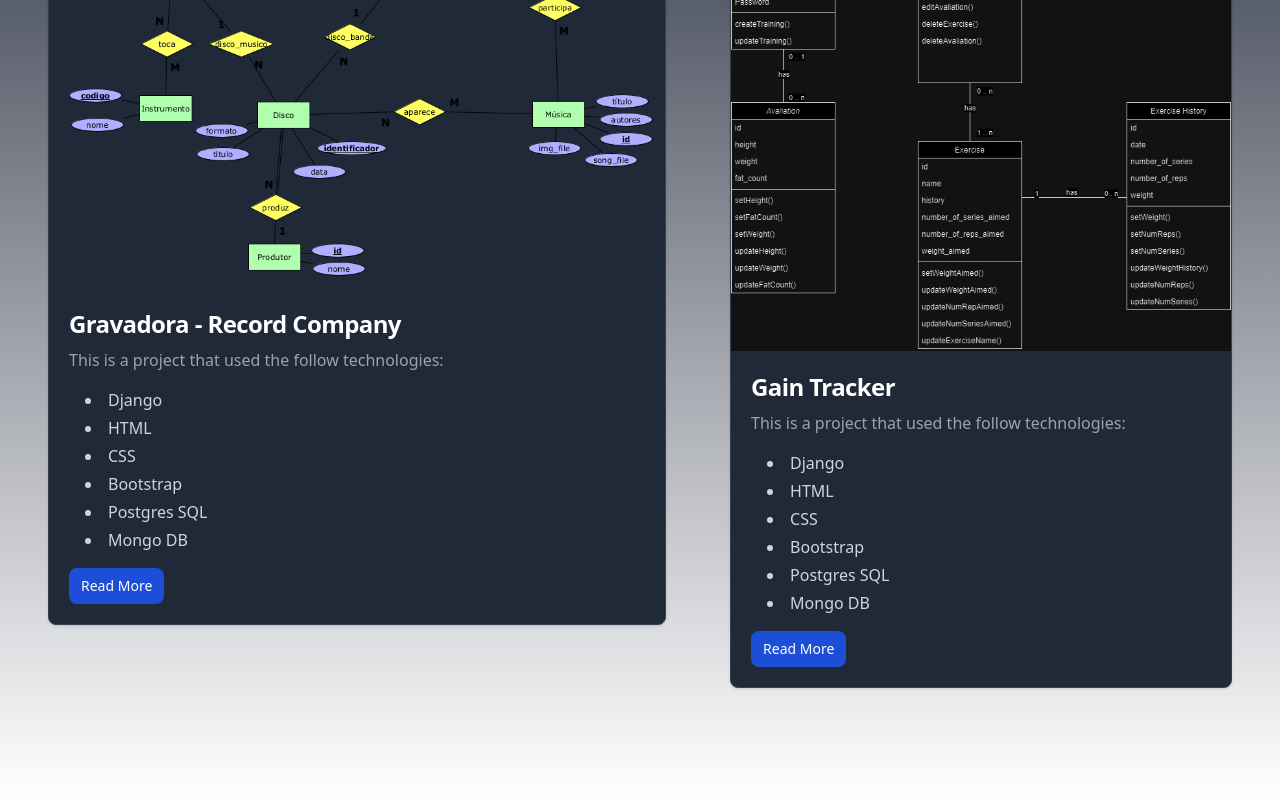
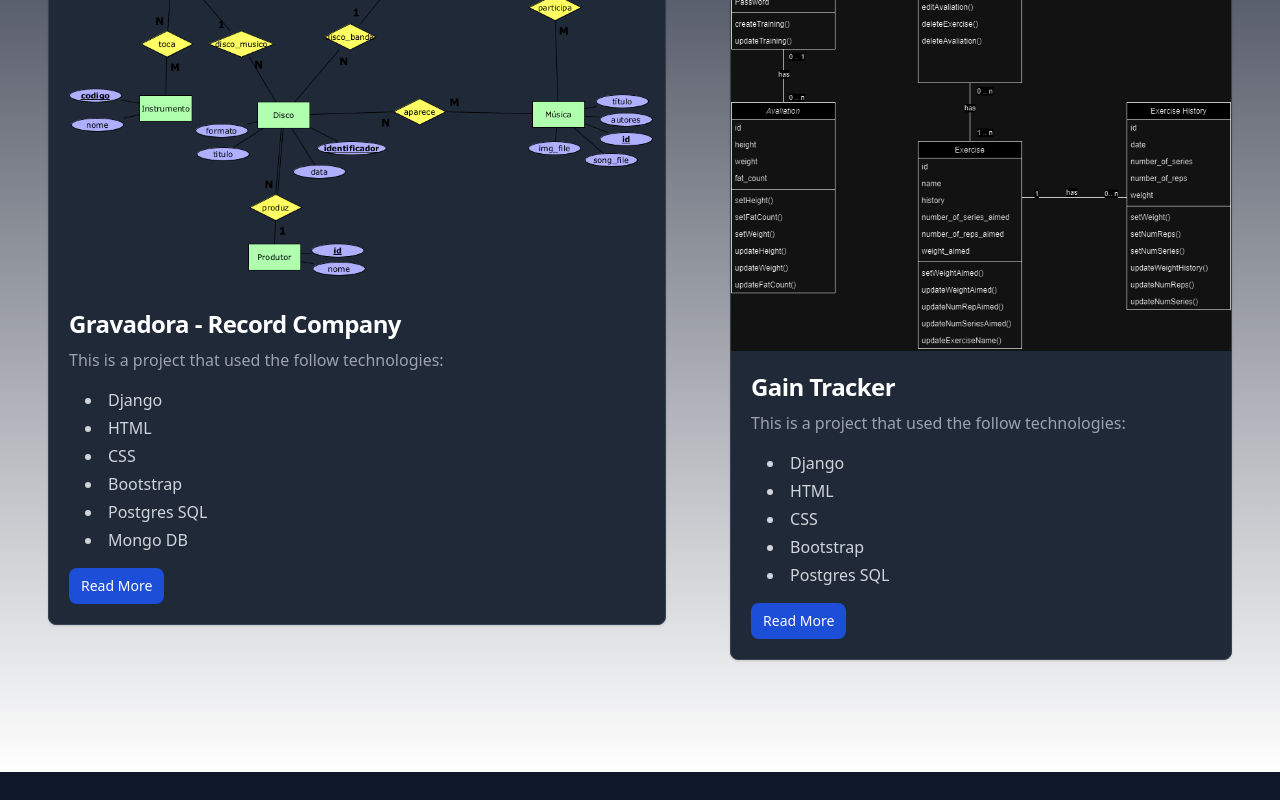
Before and after one commit to Stuepp/portifolio, a Next.js app: page /projects in a window 1280 px wide. Shown: the part 350-1150 px from the top of the page. After the commit the page ends 1122 px from the top, so only its background shows below. Built offline with nearby package versions, Linux system fonts and the light colour scheme.

Commit message:
another improvement on the component Card

```diff
--- a/src/app/components/Card.js
+++ b/src/app/components/Card.js
@@ -2,7 +2,13 @@ import Image from 'next/image'
 import Link from 'next/link'
 import React from 'react';
 
-export default function Card({title, subtitle, img, link}){
+export default function Card({title, subtitle, img, link, techs}){
+
+  const tags = []
+
+  for(let i = 0; i < techs.length; i++){
+    tags.push(<li key={i}>{techs[i]}</li>)
+  }
 
   return (
     <div>
@@ -16,12 +22,7 @@ export default function Card({title, subtitle, img, link}){
             </Link>
             <p className="mb-3 font-normal text-gray-400">{subtitle}</p>
             <ul className="max-w-md space-y-1 text-gray-300 list-disc list-inside text-left m-4">
-              <li>Django</li>
-              <li>HTML</li>
-              <li>CSS</li>
-              <li>Bootstrap</li>
-              <li>Postgres SQL</li>
-              <li>Mongo DB</li>
+                {tags}
             </ul>
             <Link href={link} className="inline-flex items-center px-3 py-2 text-sm font-medium text-center text-white bg-blue-700 rounded-lg hover:bg-blue-800 focus:ring-4 focus:outline-none focus:ring-blue-300 dark:bg-blue-600 dark:hover:bg-blue-700 dark:focus:ring-blue-800">
             Read More
--- a/src/app/projects/page.js
+++ b/src/app/projects/page.js
@@ -10,8 +10,10 @@ export default function Home(){
             <div className="sm:px-8 py-16">
                 <h1 className="text-center text-4xl font-bold tracking-tight text-zinc-100 sm:text-5x">Projects I have  develop for now</h1>
                 <div className='my-4 flex flex-col lg:flex-row justify-center gap-5 py-4 overflow-hidden sm:gap-8'>
-                    <Card title={'Gravadora - Record Company'} subtitle={'This is a project that used the follow technologies:'} img={'/gravadora.png'} link={'/projects/gravadora'} />
-                    <Card title={'Gain Tracker'} subtitle={'This is a project that used the follow technologies:'} img={'/academia.drawio.png'} link={'/projects/gainTracker'} />
+                    <Card title={'Gravadora - Record Company'} subtitle={'This is a project that used the follow technologies:'}
+                        img={'/gravadora.png'} link={'/projects/gravadora'} techs = {['Django', 'HTML', 'CSS', 'Bootstrap', 'Postgres SQL', 'Mongo DB']} />
+                    <Card title={'Gain Tracker'} subtitle={'This is a project that used the follow technologies:'}
+                        img={'/academia.drawio.png'} link={'/projects/gainTracker'} techs = {['Django', 'HTML', 'CSS', 'Bootstrap', 'Postgres SQL']} />
                 </div>
 
             </div>
```
